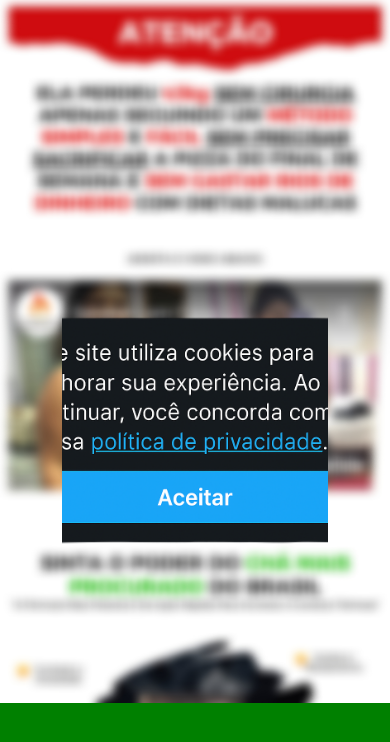
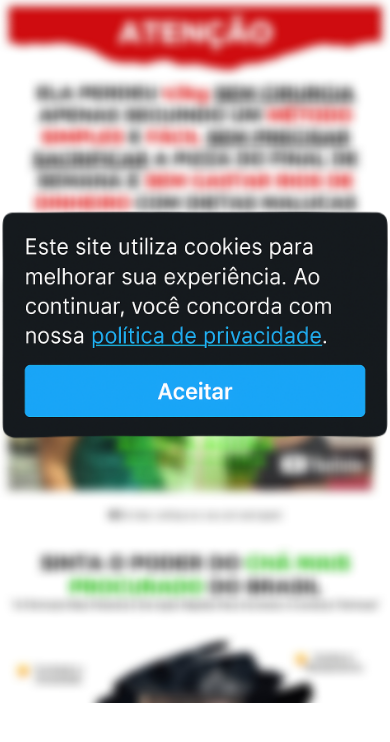
Before and after one commit to xunxan/pressel4, a plain HTML site: page index.html in a window 390 px wide. Drawn offline with Linux system fonts and the light colour scheme.

Commit message:
Add files via upload
Concertos basicos

```diff
--- a/main.css
+++ b/main.css
@@ -19,7 +19,6 @@
     background-image: url(imagens/shot_borrado.jpg);
     background-repeat: no-repeat;
     background-size: cover;
-    background-color: green;
     padding: 0;
 }
 
@@ -42,18 +41,17 @@ h1 {
 
 /*MOBILE*/
 
-@media (max-width: 768px) {
+@media (max-width: 600px) {
 
     #section {
         display: flex;
         justify-content: center;
-        align-items: center;
+        align-items: initial;
         width: 100%;
         height: 100vh;
         background-image: url(imagens/imagem_mobile\ borrada.jpg);
         background-repeat: no-repeat;
         background-size: 100%;
-        background-color: green;
         padding: 0;
     }
 
@@ -61,7 +59,7 @@ h1 {
 
     #btn {
         display: inline-block;
-        width: 68vw;
+        width: 100%;
         height: 75vh;
         /*background-color: aqua;*/
         background-image: url(imagens/cookies2.png);
```
